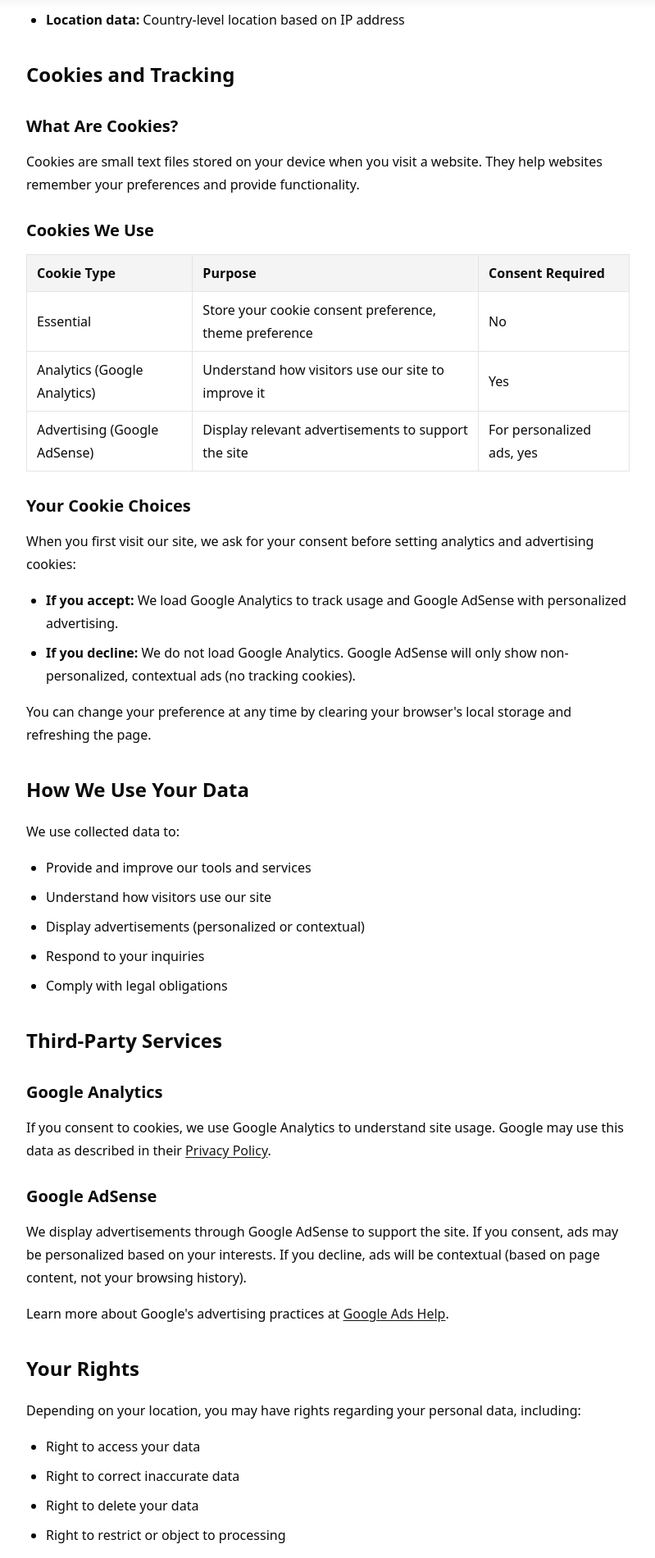
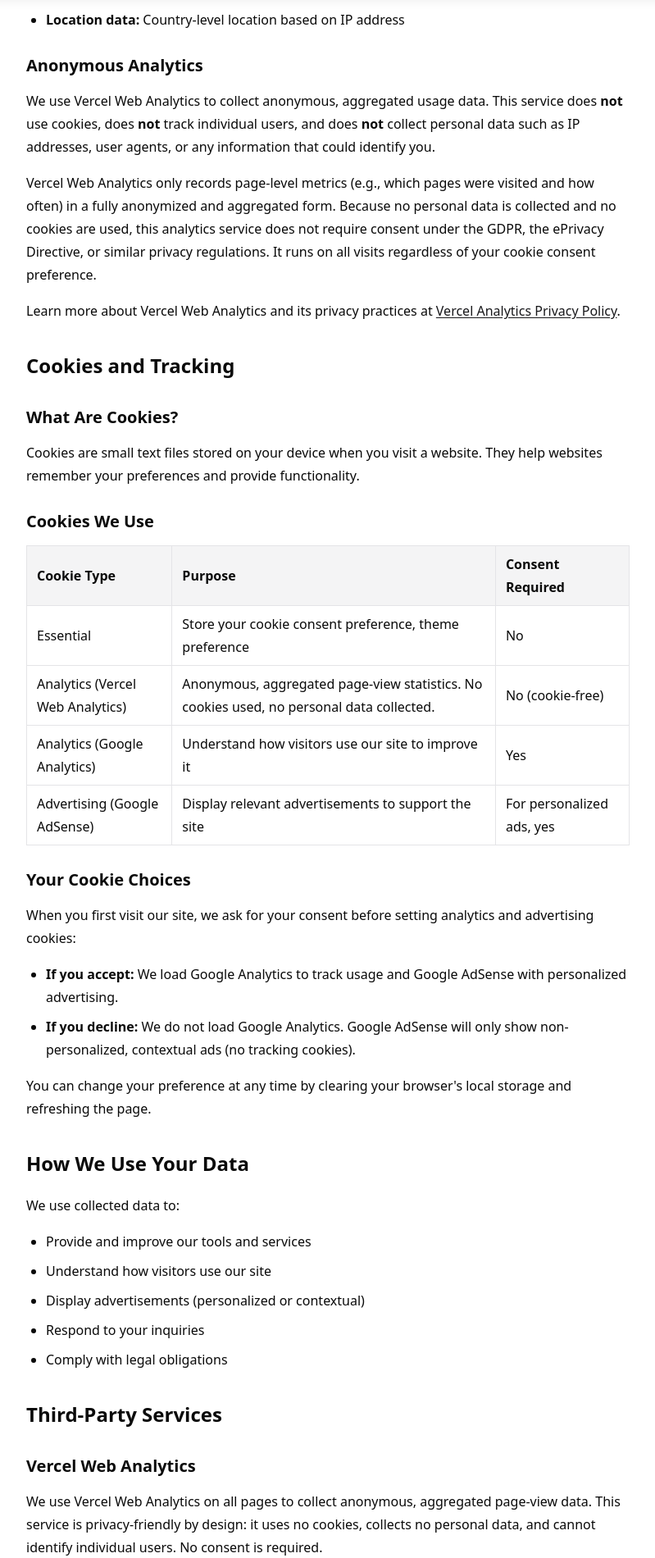
Before and after one commit to StreamSeb/tunetapper, a Next.js app: page /privacy in a window 1280 px wide. Shown: the part 793-2693 px from the top of the page at 82% size, without its empty margins (240-1039 px from the left). Built offline with nearby package versions, Linux system fonts and the light colour scheme; no server answers.

Commit message:
Integrate Vercel Web Analytics for anonymous usage tracking and update privacy policy details to reflect new analytics service. Adjust package dependencies to include @vercel/analytics.

```diff
--- a/src/app/layout.tsx
+++ b/src/app/layout.tsx
@@ -1,5 +1,6 @@
 import type { Metadata } from "next"
 import "./globals.css"
+import { Analytics as VercelAnalytics } from "@vercel/analytics/next"
 import { ThemeProvider } from "@/components/layout/theme-provider"
 import { Header } from "@/components/layout/header"
 import { Footer } from "@/components/layout/footer"
@@ -70,6 +71,7 @@
             <Footer />
             <CookieConsent />
             <Analytics />
+            <VercelAnalytics />
           </TooltipProvider>
         </ThemeProvider>
       </body>
--- a/src/app/privacy/page.tsx
+++ b/src/app/privacy/page.tsx
@@ -52,6 +52,34 @@
           </li>
         </ul>
 
+        <h3>Anonymous Analytics</h3>
+        <p>
+          We use Vercel Web Analytics to collect anonymous, aggregated usage
+          data. This service does <strong>not</strong> use cookies, does{" "}
+          <strong>not</strong> track individual users, and does{" "}
+          <strong>not</strong> collect personal data such as IP addresses,
+          user agents, or any information that could identify you.
+        </p>
+        <p>
+          Vercel Web Analytics only records page-level metrics (e.g., which
+          pages were visited and how often) in a fully anonymized and aggregated
+          form. Because no personal data is collected and no cookies are used,
+          this analytics service does not require consent under the GDPR, the
+          ePrivacy Directive, or similar privacy regulations. It runs on all
+          visits regardless of your cookie consent preference.
+        </p>
+        <p>
+          Learn more about Vercel Web Analytics and its privacy practices at{" "}
+          <a
+            href="https://vercel.com/docs/analytics/privacy-policy"
+            target="_blank"
+            rel="noopener noreferrer"
+          >
+            Vercel Analytics Privacy Policy
+          </a>
+          .
+        </p>
+
         <h2>Cookies and Tracking</h2>
         <h3>What Are Cookies?</h3>
         <p>
@@ -76,6 +104,13 @@
                 Store your cookie consent preference, theme preference
               </td>
               <td>No</td>
+            </tr>
+            <tr>
+              <td>Analytics (Vercel Web Analytics)</td>
+              <td>
+                Anonymous, aggregated page-view statistics. No cookies used, no personal data collected.
+              </td>
+              <td>No (cookie-free)</td>
             </tr>
             <tr>
               <td>Analytics (Google Analytics)</td>
@@ -124,6 +159,14 @@
         </ul>
 
         <h2>Third-Party Services</h2>
+        <h3>Vercel Web Analytics</h3>
+        <p>
+          We use Vercel Web Analytics on all pages to collect anonymous,
+          aggregated page-view data. This service is privacy-friendly by design:
+          it uses no cookies, collects no personal data, and cannot identify
+          individual users. No consent is required.
+        </p>
+
         <h3>Google Analytics</h3>
         <p>
           If you consent to cookies, we use Google Analytics to understand site
```
Also changed, not shown: package.json (+13 -12 lines), 1 other file (tests, documents, lock files or other folders).
